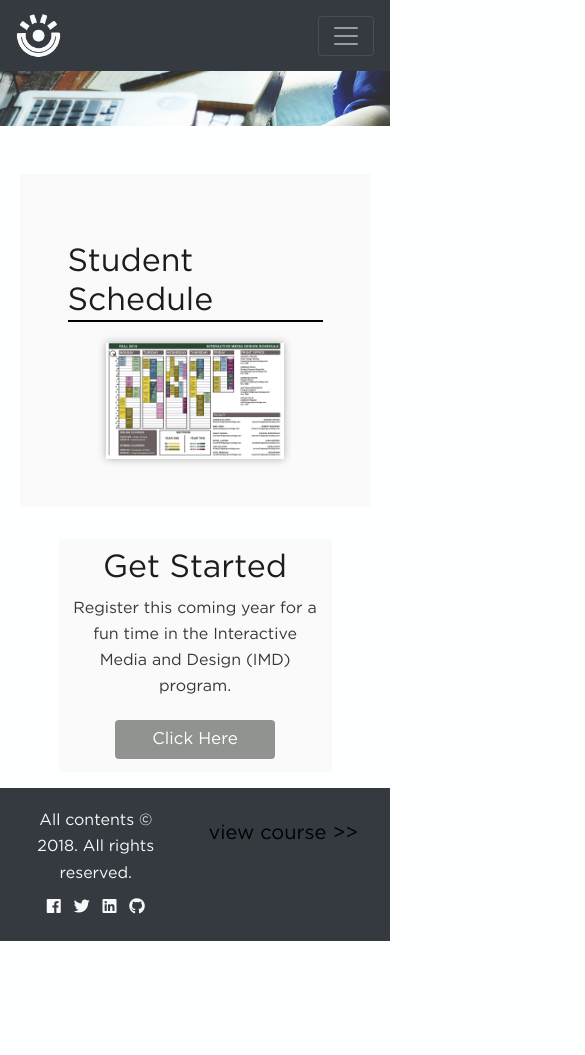
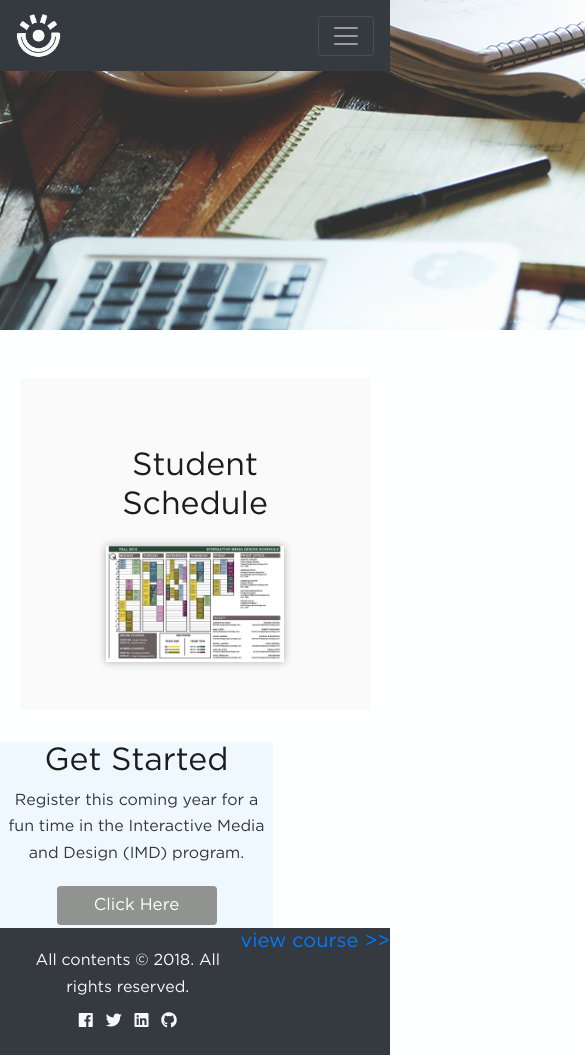
Before and after one commit to MTM6330-F18/Final-LEAFS, a website: page Schedule.html in a window 390 px wide. Shown: the top 1055 px of the page, 585 px wide, since content can reach past the window. Before the commit the page ends 941 px from the top, so only its background shows below. Drawn offline with nearby package versions, Linux system fonts and the light colour scheme.

Commit message:
completed page

```diff
--- a/css/schedule.css
+++ b/css/schedule.css
@@ -14,8 +14,11 @@
   list-style-type: none;
 }
 
+.click-here-button  {
+  color: #FFFFFF;
+}
+
 .click-here-button {
-  color: #FFFFFF;
   cursor: pointer;
   display: inline-block;
   position: relative;
@@ -54,41 +57,50 @@
   text-align: center;
 }
 
-.column-02 {
-  text-align: center;
-  background-color: rgb(250, 250, 250);
-  width: 50%;
-  padding: 10px;
-  margin: 1rem auto;
+/* Styles the close link, adds the slide down transition */
+
+a.lightbox-close {
+display: block;
+width:50px;
+height:50px;
+box-sizing: border-box;
+color: black;
+text-decoration: none;
+position: absolute;
+right: 0;
+-webkit-transition: .5s ease-in-out;
+-moz-transition: .5s ease-in-out;
+-o-transition: .5s ease-in-out;
+transition: .5s ease-in-out;
 }
 
-.column-01 h1{
-  border-bottom: 2px solid black;
-  text-align: left;
-  align-items: left;
+/* Uses the :target pseudo-class to perform the animations upon clicking the .lightbox-target anchor */
+
+.lightbox-target:target {
+opacity: 1;
+top: 0;
+bottom: 0;
 }
 
-.change {
-  text-decoration: none;
-  text-align: right;
-  margin: 2rem;
+.lightbox-target:target img {
+max-height: 100%;
+max-width: 100%;
 }
 
-.change a {
-  color: black;
-  font-size: 20px;
+.lightbox-target:target a.lightbox-close {
+top: 60px;
 }
 
-.layout-hero img {
-  width: 100%;
+@media screen and (max-width: 960px) {
+    .imd-schedule img {
+        width: 80%;
+      }
+      .button {
+        font-size: 18px;
+        padding: 13px;
+        width: 215px;
+      }
 }
-body, html {
-  padding: 0;
-  margin: 0;
-  text-align: center;
-}
-
-/* Styles the thumbnail */
 
 a.lightbox img {
   width: 70%;
```
